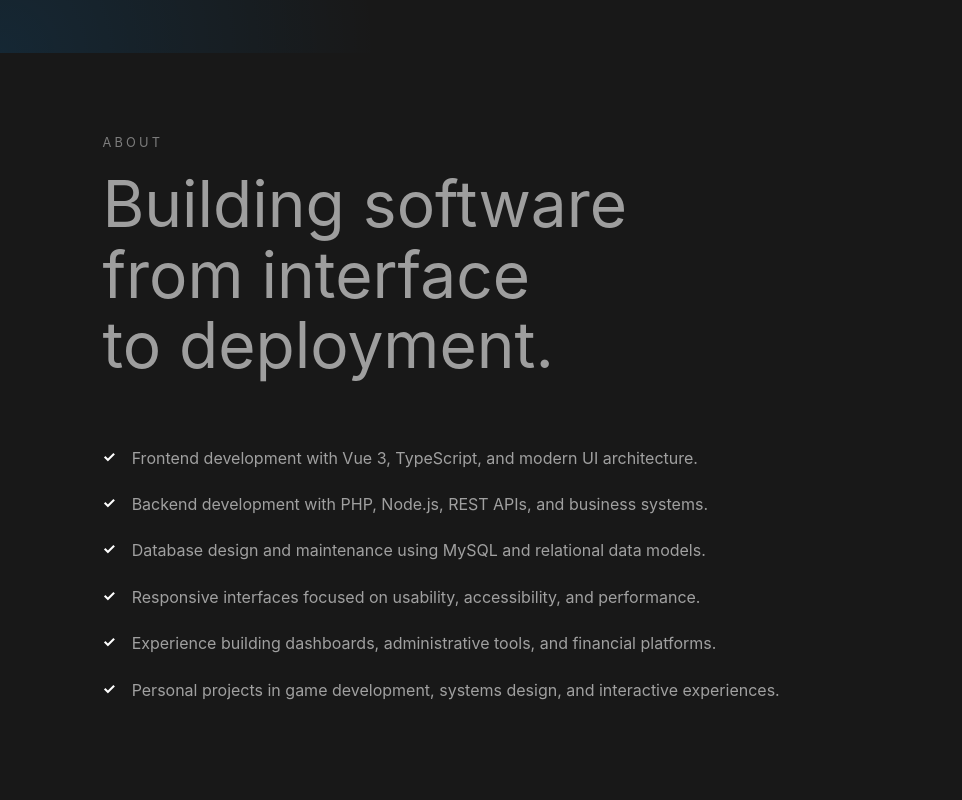
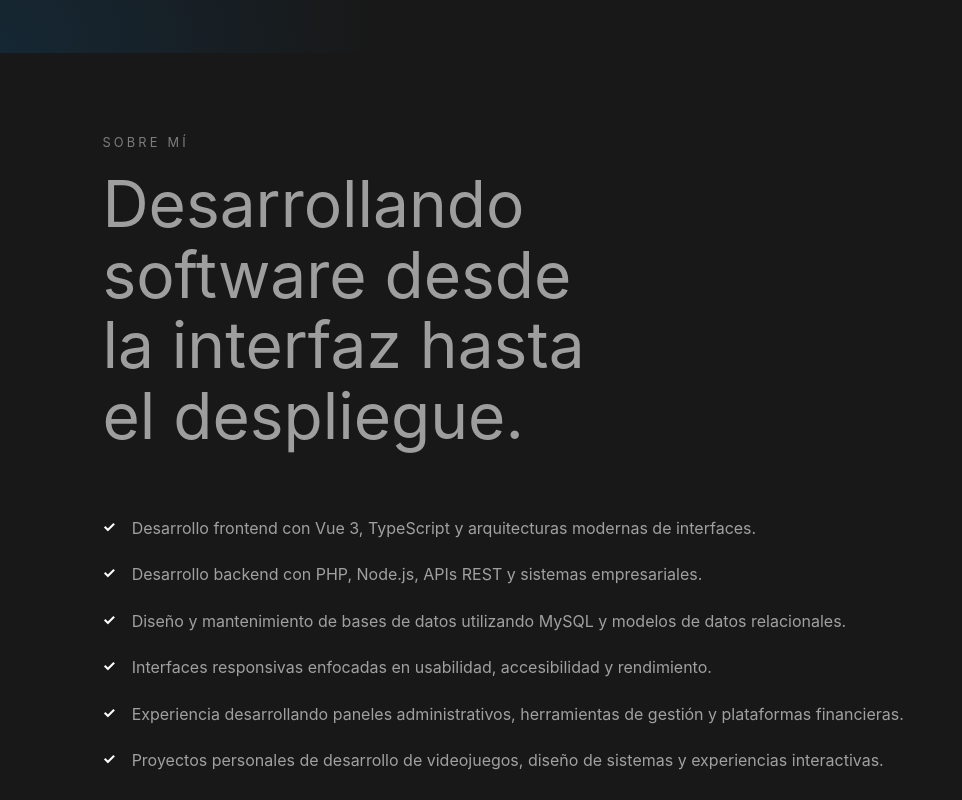
Before and after one commit to GoDie910/personal-website, a Vue app: page / in a window 1280 px wide. Shown: the part 820-1620 px from the top of the page, without its empty margins (0-962 px from the left). Built offline with nearby package versions, Linux system fonts and the light colour scheme.

Commit message:
Landing: About: translations

```diff
--- a/src/components/sections/AboutSection.vue
+++ b/src/components/sections/AboutSection.vue
@@ -1,62 +1,37 @@
 <template>
   <section class="about-section">
     <div class="section-header">
-      <p class="section-label">ABOUT</p>
+      <p class="section-label">
+        {{ t('landing.about.label') }}
+      </p>
 
-      <h2>Building software from interface to deployment.</h2>
+      <h2>
+        {{ t('landing.about.title') }}
+      </h2>
     </div>
 
     <div class="about-list">
-      <div class="about-item">
+      <div
+        v-for="(item, index) in aboutItems"
+        :key="index"
+        class="about-item"
+      >
         <span class="about-icon">✓</span>
 
-        <p>
-          Frontend development with Vue 3, TypeScript, and modern UI architecture.
-        </p>
-      </div>
-
-      <div class="about-item">
-        <span class="about-icon">✓</span>
-
-        <p>
-          Backend development with PHP, Node.js, REST APIs, and business systems.
-        </p>
-      </div>
-
-      <div class="about-item">
-        <span class="about-icon">✓</span>
-
-        <p>
-          Database design and maintenance using MySQL and relational data models.
-        </p>
-      </div>
-
-      <div class="about-item">
-        <span class="about-icon">✓</span>
-
-        <p>
-          Responsive interfaces focused on usability, accessibility, and performance.
-        </p>
-      </div>
-
-      <div class="about-item">
-        <span class="about-icon">✓</span>
-
-        <p>
-          Experience building dashboards, administrative tools, and financial platforms.
-        </p>
-      </div>
-
-      <div class="about-item">
-        <span class="about-icon">✓</span>
-
-        <p>
-          Personal projects in game development, systems design, and interactive experiences.
-        </p>
+        <p>{{ item }}</p>
       </div>
     </div>
   </section>
 </template>
+
+<script setup lang="ts">
+  import { computed } from 'vue'
+  import { useI18n } from 'vue-i18n'
+
+  const { t, tm } = useI18n()
+
+  const aboutItems = computed(() => tm('landing.about.items') as string[])
+</script>
 
 <style scoped>
 .about-section {
--- a/src/translations/en/landing.ts
+++ b/src/translations/en/landing.ts
@@ -1,21 +1,28 @@
 export default {
   hero: {
     label: 'SOFTWARE ENGINEER',
-
     title: {
       line1: 'Building systems,',
       line2: 'interfaces,',
       line3: 'and interactive experiences.',
     },
-
     description:
       'Frontend developer focused on Vue 3, UI architecture, dashboards, and game-inspired experiences.',
-
     actions: {
       viewProjects: 'View Projects',
       github: 'GitHub',
     },
   },
-
-  about: {},
+  about: {
+    label: 'ABOUT',
+    title: 'Building software from interface to deployment.',
+    items: [
+      'Frontend development with Vue 3, TypeScript, and modern UI architecture.',
+      'Backend development with PHP, Node.js, REST APIs, and business systems.',
+      'Database design and maintenance using MySQL and relational data models.',
+      'Responsive interfaces focused on usability, accessibility, and performance.',
+      'Experience building dashboards, administrative tools, and financial platforms.',
+      'Personal projects in game development, systems design, and interactive experiences.',
+    ],
+  },
 }
--- a/src/translations/es/landing.ts
+++ b/src/translations/es/landing.ts
@@ -1,21 +1,28 @@
 export default {
   hero: {
     label: 'INGENIERO DE SOFTWARE',
-
     title: {
       line1: 'Construyendo sistemas,',
       line2: 'interfaces',
       line3: 'y experiencias interactivas.',
     },
-
     description:
       'Ingeniero Fullstack especializado en Vue 3, arquitectura de interfaces, paneles administrativos y experiencias inspiradas en videojuegos.',
-
     actions: {
       viewProjects: 'Ver proyectos',
       github: 'GitHub',
     },
   },
-
-  about: {},
+  about: {
+    label: 'SOBRE MÍ',
+    title: 'Desarrollando software desde la interfaz hasta el despliegue.',
+    items: [
+      'Desarrollo frontend con Vue 3, TypeScript y arquitecturas modernas de interfaces.',
+      'Desarrollo backend con PHP, Node.js, APIs REST y sistemas empresariales.',
+      'Diseño y mantenimiento de bases de datos utilizando MySQL y modelos de datos relacionales.',
+      'Interfaces responsivas enfocadas en usabilidad, accesibilidad y rendimiento.',
+      'Experiencia desarrollando paneles administrativos, herramientas de gestión y plataformas financieras.',
+      'Proyectos personales de desarrollo de videojuegos, diseño de sistemas y experiencias interactivas.',
+    ],
+  },
 }
--- a/src/translations/pt/landing.ts
+++ b/src/translations/pt/landing.ts
@@ -1,21 +1,28 @@
 export default {
   hero: {
     label: 'ENGENHEIRO DE SOFTWARE',
-
     title: {
       line1: 'Construindo sistemas,',
       line2: 'interfaces',
       line3: 'e experiências interativas.',
     },
-
     description:
       'Engenheiro Fullstack especializado em Vue 3, arquitetura de interfaces, painéis administrativos e experiências inspiradas em jogos.',
-
     actions: {
       viewProjects: 'Ver projetos',
       github: 'GitHub',
     },
   },
-
-  about: {},
+  about: {
+    label: 'SOBRE',
+    title: 'Desenvolvendo software da interface à implantação.',
+    items: [
+      'Desenvolvimento frontend com Vue 3, TypeScript e arquiteturas modernas de interface.',
+      'Desenvolvimento backend com PHP, Node.js, APIs REST e sistemas empresariais.',
+      'Projeto e manutenção de bancos de dados utilizando MySQL e modelos de dados relacionais.',
+      'Interfaces responsivas com foco em usabilidade, acessibilidade e desempenho.',
+      'Experiência no desenvolvimento de painéis administrativos, ferramentas de gestão e plataformas financeiras.',
+      'Projetos pessoais em desenvolvimento de jogos, design de sistemas e experiências interativas.',
+    ],
+  },
 }
```
